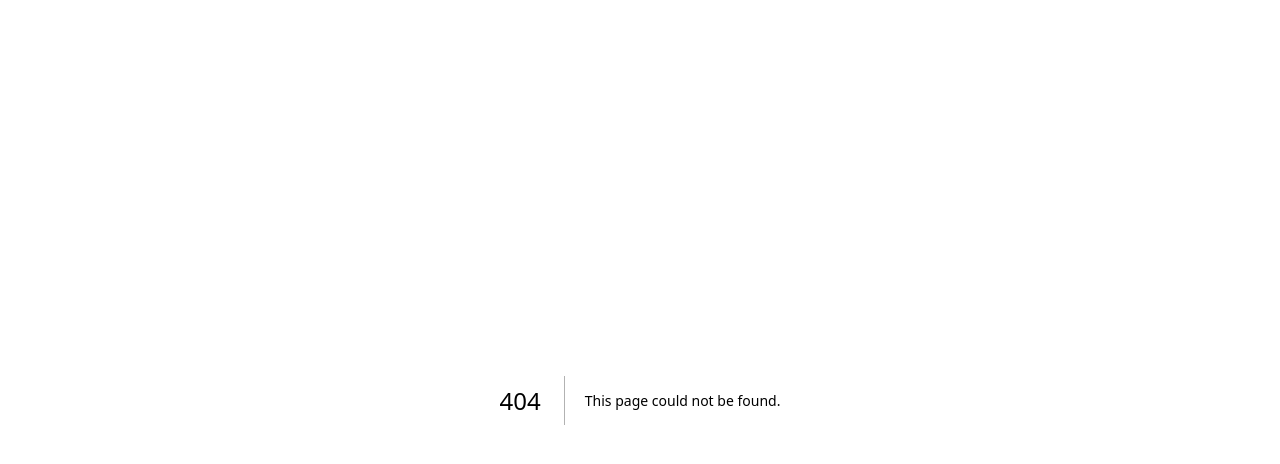
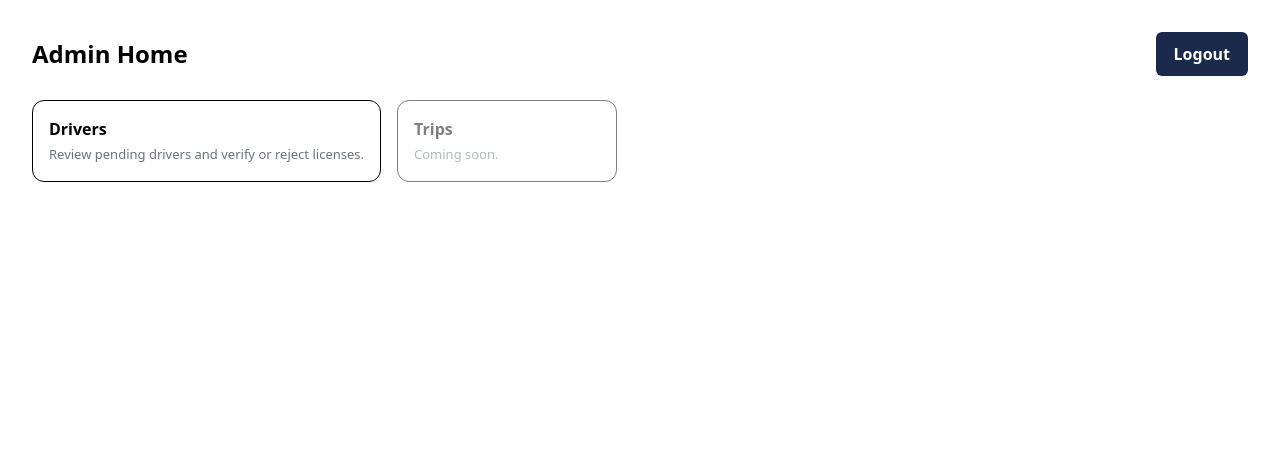
Before and after one commit to Sinar-Fayyad/Techtalks-BusBuddy, a Next.js app in the folder web/: page /admin/home in a window 1280 px wide. Before the commit this address had no page. Shown: the top 464 px of the page. Built offline with nearby package versions, Linux system fonts and the light colour scheme; sample sign-in values are in the browser's storage.

Commit message:
Admin home: add /admin/home landing page with guards (fixes W39)

```diff
--- /dev/null
+++ b/web/app/admin/home/page.tsx
@@ -0,0 +1,67 @@
+'use client';
+import { useEffect } from 'react';
+import { useRouter } from 'next/navigation';
+import Link from 'next/link';
+import { useAuth } from '../../auth-context';
+import Button from '@/components/Button';
+
+export default function AdminHomePage() {
+  const router = useRouter();
+  const { token, role, ready, logout } = useAuth();
+
+  // Guard 1: no session at all -> back to /login (same as /admin/drivers)
+  useEffect(() => {
+    if (ready && !token) router.replace('/login');
+  }, [ready, token, router]);
+
+  // Guard 2: logged in but not an admin -> Access denied
+  if (ready && token && role !== 'admin') {
+    return (
+      <main className="p-8">
+        <h1 className="text-2xl font-bold">Access denied</h1>
+        <p className="mt-2" style={{ color: 'var(--text-muted)' }}>This page is for admins only.</p>
+        <Button color="primary" onClick={logout}>Log out</Button>
+      </main>
+    );
+  }
+
+  // Still restoring the session (or about to redirect)
+  if (!ready || !token) {
+    return <main className="p-8"><p style={{ color: 'var(--text-muted)' }}>Checking session…</p></main>;
+  }
+
+  return (
+    <main className="p-8">
+      <div className="flex justify-between items-center mb-6">
+        <h1 className="text-2xl font-bold">Admin Home</h1>
+        <Button color="primary" onClick={logout}>Logout</Button>
+      </div>
+
+      <div className="flex flex-wrap gap-4">
+        {/* Live section */}
+        <Link
+          href="/admin/drivers"
+          className="border p-4 block"
+          style={{ borderRadius: 12, minWidth: 220, textDecoration: 'none', color: 'inherit' }}
+        >
+          <h2 className="font-bold">Drivers</h2>
+          <p className="mt-1" style={{ color: 'var(--text-muted)', fontSize: 13 }}>
+            Review pending drivers and verify or reject licenses.
+          </p>
+        </Link>
+
+        {/* No /admin/trips route exists yet — disabled card, no dead link */}
+        <div
+          className="border p-4"
+          aria-disabled="true"
+          style={{ borderRadius: 12, minWidth: 220, opacity: 0.5, cursor: 'not-allowed' }}
+        >
+          <h2 className="font-bold">Trips</h2>
+          <p className="mt-1" style={{ color: 'var(--text-muted)', fontSize: 13 }}>
+            Coming soon.
+          </p>
+        </div>
+      </div>
+    </main>
+  );
+}
```
